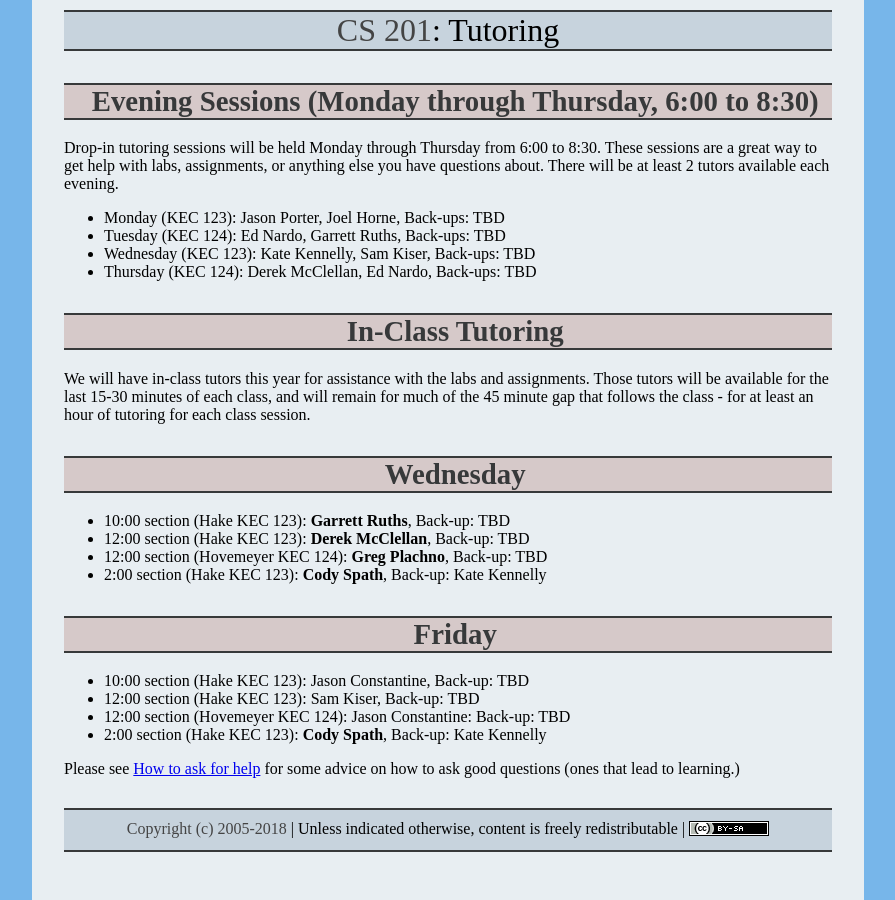
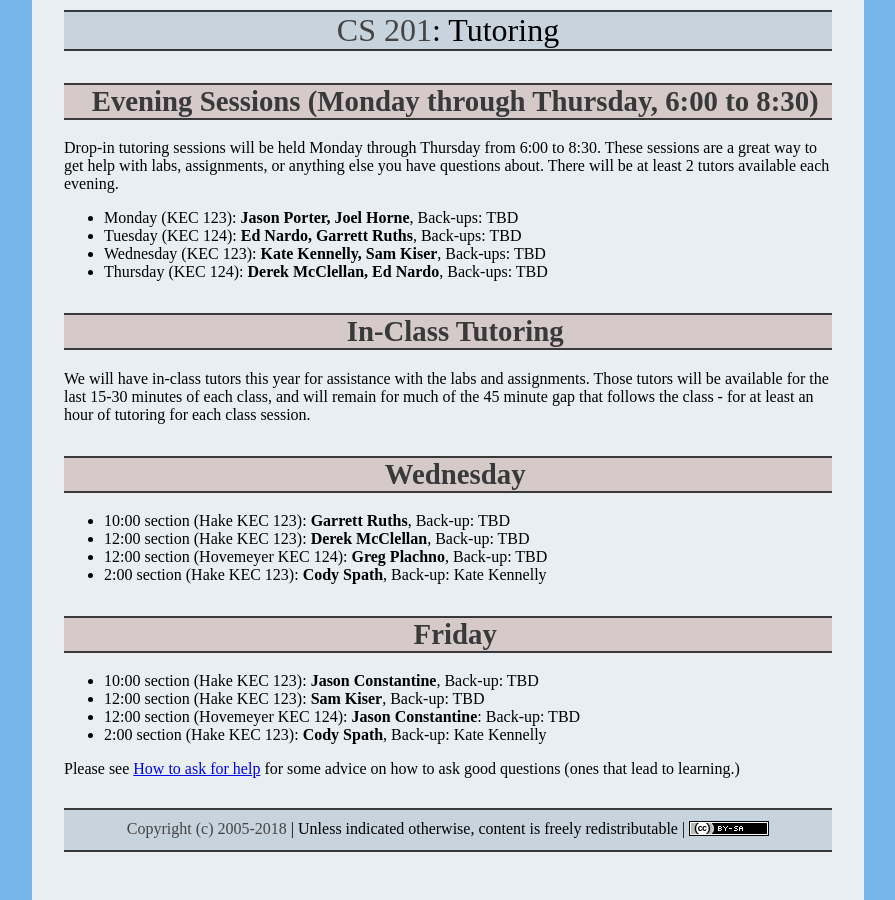
Before and after one commit to ycpcs/cs201-fall2018, a Jekyll site: the page built from tutoring.md, in a window 1280 px wide. Shown: the whole page, without its empty margins (192-1087 px from the left). Built offline with Jekyll 4.4.1, drawn with Linux system fonts in a browser that asks for light colours.

```diff
--- a/tutoring.md
+++ b/tutoring.md
@@ -6,10 +6,10 @@ title: "Tutoring"
 # Evening Sessions (Monday through Thursday, 6:00 to 8:30)
 Drop-in tutoring sessions will be held Monday through Thursday from 6:00 to 8:30.  These sessions are a great way to get help with labs, assignments, or anything else you have questions about.  There will be at least 2 tutors available each evening.
 
-* Monday    (KEC 123): Jason Porter, Joel Horne, Back-ups: TBD
-* Tuesday   (KEC 124): Ed Nardo, Garrett Ruths, Back-ups: TBD
-* Wednesday (KEC 123): Kate Kennelly, Sam Kiser, Back-ups: TBD
-* Thursday  (KEC 124): Derek McClellan, Ed Nardo, Back-ups: TBD
+* Monday    (KEC 123): **Jason Porter, Joel Horne**, Back-ups: TBD
+* Tuesday   (KEC 124): **Ed Nardo, Garrett Ruths**, Back-ups: TBD
+* Wednesday (KEC 123): **Kate Kennelly, Sam Kiser**, Back-ups: TBD
+* Thursday  (KEC 124): **Derek McClellan, Ed Nardo**, Back-ups: TBD
 
 
 # In-Class Tutoring
@@ -22,9 +22,9 @@ We will have in-class tutors this year for assistance with the labs and assignme
 *  2:00 section (Hake KEC 123): **Cody Spath**, Back-up: Kate Kennelly
 
 # Friday
-* 10:00 section (Hake KEC 123): Jason Constantine, Back-up: TBD
-* 12:00 section (Hake KEC 123): Sam Kiser, Back-up: TBD
-* 12:00 section (Hovemeyer KEC 124): Jason Constantine: Back-up: TBD
+* 10:00 section (Hake KEC 123): **Jason Constantine**, Back-up: TBD
+* 12:00 section (Hake KEC 123): **Sam Kiser**, Back-up: TBD
+* 12:00 section (Hovemeyer KEC 124): **Jason Constantine**: Back-up: TBD
 *  2:00 section (Hake KEC 123): **Cody Spath**, Back-up: Kate Kennelly
 
 Please see [How to ask for help](http://faculty.ycp.edu/~dhovemey/askingForHelp.html) for some advice on how to ask good questions (ones that lead to learning.)
```
